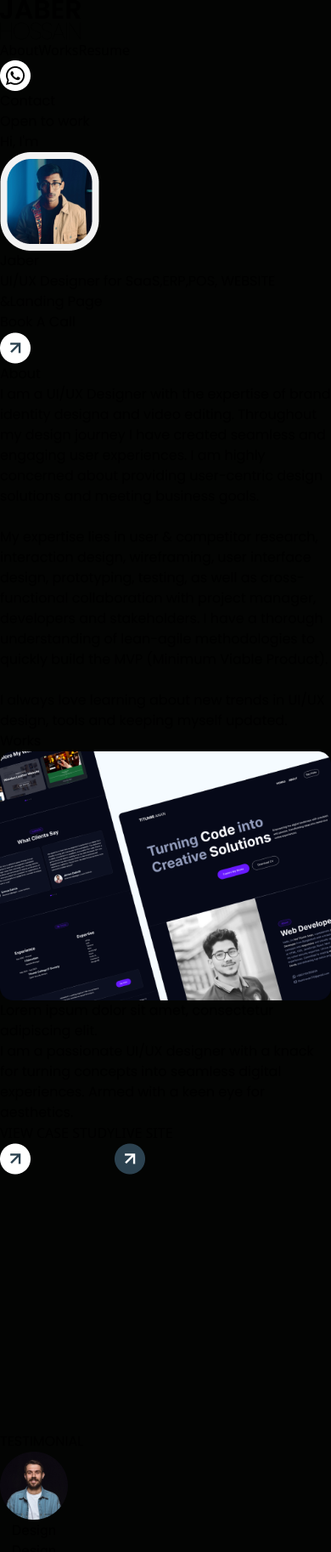
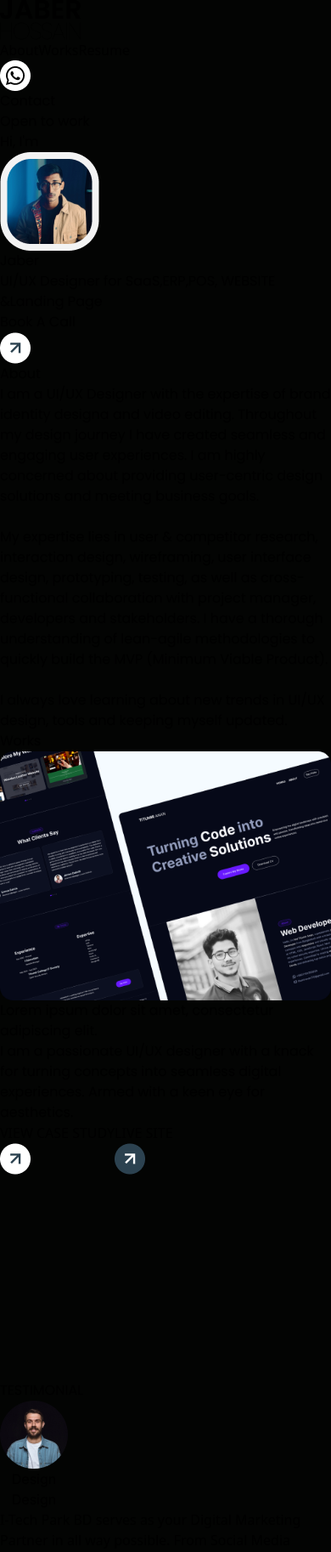
Before and after one commit to titumiranan123/jaber_portfolio, a React (Vite) app: page / in a window 390 px wide. Shown: the top 1826 px of the page at 85% size. Built offline with nearby package versions, Linux system fonts and the light colour scheme.

Commit message:
update work

```diff
--- a/src/Component/Workcard.tsx
+++ b/src/Component/Workcard.tsx
@@ -9,7 +9,7 @@ import arrow1 from "./../assets/arrow1.png";
 
 const Workcard: React.FC<Props> = ({ work1 }) => {
   return (
-    <div className="max-w-[400px] lg:max-w-[1200px] w-full lg:h-[453px] h-[620px] flex items-center justify-between lg:flex-row flex-col py-5 px-5 lg:py-8 lg:px-8 rounded-[36px] bg-white gap-5 lg:gap-16 mx-auto">
+    <div className="max-w-[400px] lg:max-w-[1200px] w-full lg:h-[453px] h-[720px] flex items-center justify-between lg:flex-row flex-col py-5 px-5 lg:py-8 lg:px-8 rounded-[36px] bg-white gap-5 lg:gap-16 mx-auto">
       <img src={work1} alt="work1" className="flex-shrink-0" />
       <div className="flex flex-col gap-4 lg:w-[552px]">
         <h1 className="poppins font-semibold text-[20px] lg:text-[24px] leading-snug">
--- a/src/Component/Works.tsx
+++ b/src/Component/Works.tsx
@@ -9,7 +9,7 @@ const Works: React.FC = () => {
   return (
     <div
       id="#works"
-      className="  pt-[64px]  bg-[#0E151A] w-full lg:h-screen h-[786px]"
+      className="  pt-[64px]  bg-[#0E151A] w-full lg:h-screen h-[886px]"
     >
       <div className="max-w-[1240px] mx-auto ">
         <Heading title="Works" />
--- a/src/index.css
+++ b/src/index.css
@@ -63,10 +63,10 @@ body {
   text-shadow: 0px 4px 40px;
 }
 .swiper {
-  height: 800px;
+  height: 470px;
 }
 @media (max-width: 640px) {
   .swiper {
-    height: 800px;
+    height: 740px !important;
   }
 }
```
